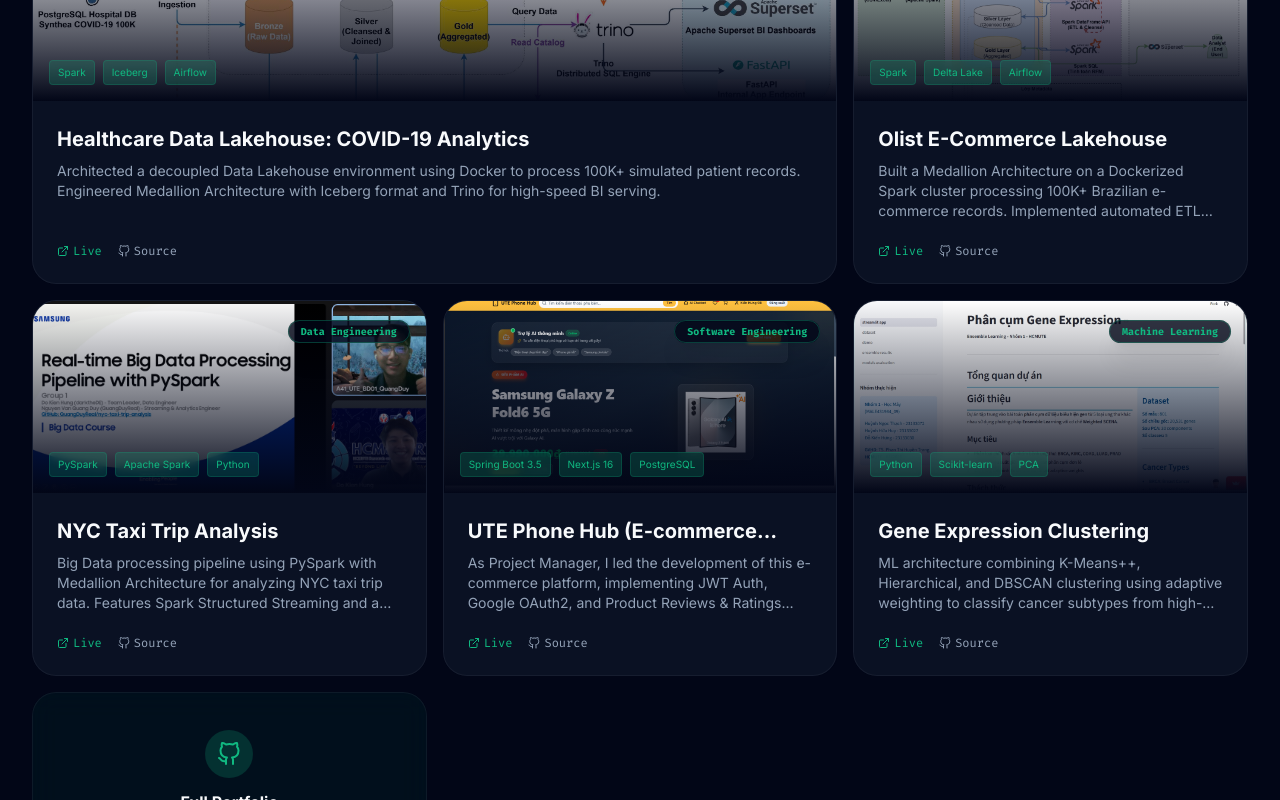
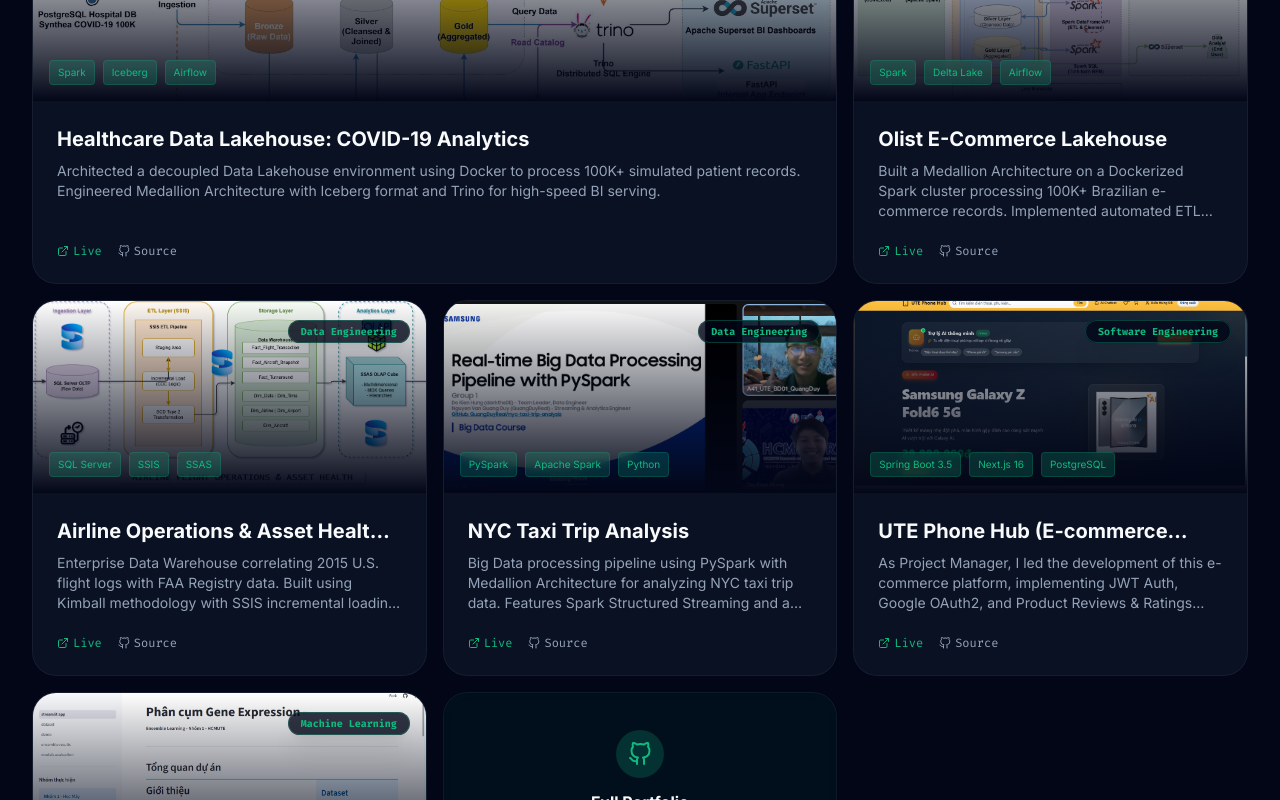
Before and after one commit to darktheDE/darktheDE.github.io, a React (Vite) app in the folder darktheDE-portfolio/: page / in a window 1280 px wide. Shown: the part 1596-2396 px from the top of the page. Built offline with nearby package versions, Linux system fonts and the light colour scheme.

Commit message:
add project

```diff
--- a/darktheDE-portfolio/src/components/BentoGrid.jsx
+++ b/darktheDE-portfolio/src/components/BentoGrid.jsx
@@ -151,7 +151,7 @@
 
 
                 {/* Projects Area */}
-                {projects.slice(0, 5).map((project, idx) => (
+                {projects.slice(0, 7).map((project, idx) => (
                     <BentoItem
                         id={idx === 0 ? "projects" : undefined}
                         key={project.id}
--- a/darktheDE-portfolio/src/data/projectsData.js
+++ b/darktheDE-portfolio/src/data/projectsData.js
@@ -21,6 +21,16 @@
   },
   {
     id: 3,
+    title: "Airline Operations & Asset Health DWH",
+    image: "/assets/project/airline-DE.png",
+    categoryTag: "Data Engineering",
+    description: "Enterprise Data Warehouse correlating 2015 U.S. flight logs with FAA Registry data. Built using Kimball methodology with SSIS incremental loading and SSAS OLAP cubes for sub-second analysis.",
+    tags: ["SQL Server", "SSIS", "SSAS", "Power BI", "Kimball"],
+    liveUrl: "https://sites.plane.so/issues/a203be26250d4345ac261041dca5f80b",
+    repoUrl: "https://github.com/darktheDE/airline-dwh"
+  },
+  {
+    id: 4,
     title: "NYC Taxi Trip Analysis",
     image: "/assets/project/nyctriptaxi-DE.png",
     categoryTag: "Data Engineering",
@@ -30,18 +40,17 @@
     repoUrl: "https://github.com/QuangDuyReal/nyc-taxi-trip-analysis"
   },
   {
-    id: 4,
+    id: 5,
     title: "UTE Phone Hub (E-commerce Platform)",
     image: "/assets/project/ute-phone-hub-SW.png",
     categoryTag: "Software Engineering",
     description: "As Project Manager, I led the development of this e-commerce platform, implementing JWT Auth, Google OAuth2, and Product Reviews & Ratings systems using Spring Boot and Next.js.",
-
     tags: ["Spring Boot 3.5", "Next.js 16", "PostgreSQL", "Redis", "Docker"],
     liveUrl: "https://github.com/darktheDE/ute-phonehub",
     repoUrl: "https://github.com/darktheDE/ute-phonehub"
   },
   {
-    id: 5,
+    id: 6,
     title: "Gene Expression Clustering",
     image: "/assets/project/gene-expression-ML.png",
     categoryTag: "Machine Learning",
```
Also changed, not shown: darktheDE-portfolio/public/assets/project/airline-DE.png (added).
